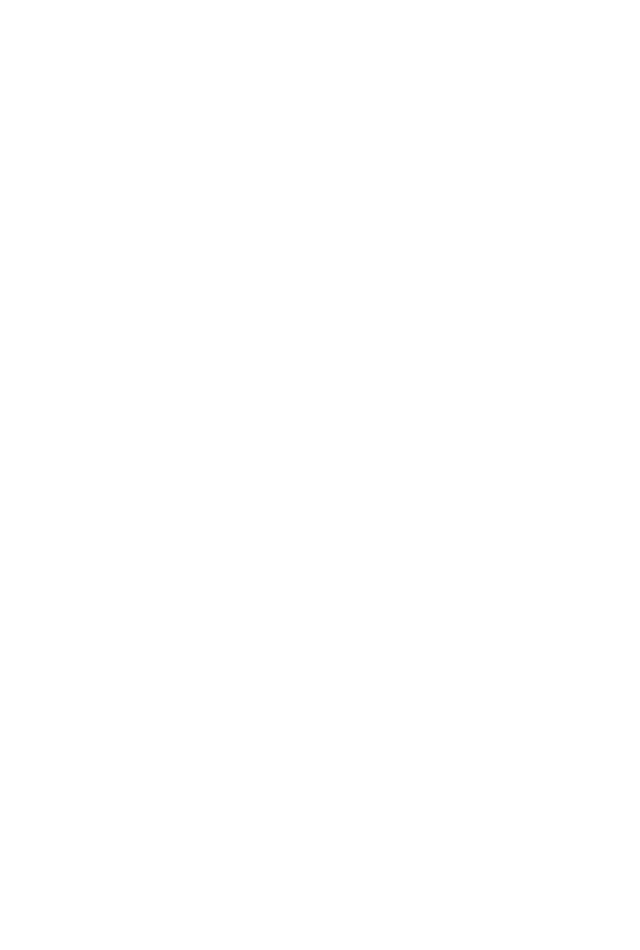
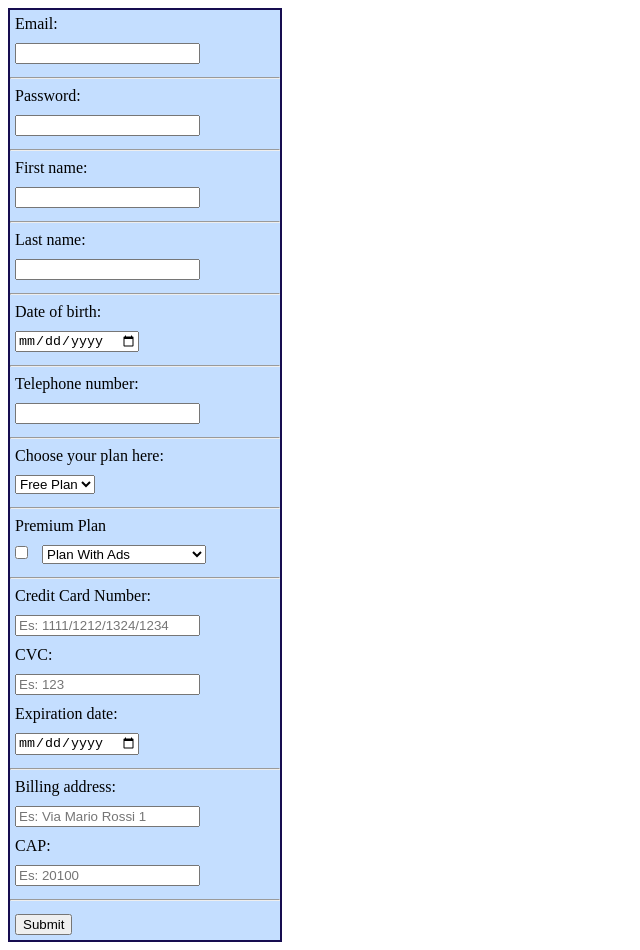
Before and after one commit to iowaKnot/Exercises-FS19-TM, a plain HTML site: page FORM_Ex/start.html in a window 1280 px wide. Shown: the whole page, without its empty margins (0-640 px from the left). Before the commit the page ends 800 px from the top, so only its background shows below. Drawn offline with Linux system fonts and the light colour scheme.

Commit message:
Edited form exercise

```diff
--- a/FORM_Ex/start.html
+++ b/FORM_Ex/start.html
@@ -3,10 +3,7 @@
 <head>
   <meta http-equiv="X-UA-Compatible" content="IE=edge" />
   <meta charset="utf-8" />
-    <meta
-      name="viewport"
-      content="width=device-width, initial-scale=1.0, maximum-scale=1.0, user-scalable=no"
-    />
+  <meta name="viewport" content="width=device-width, initial-scale=1.0, maximum-scale=1.0, user-scalable=no" />
   <title>HTML Lesson</title>
   <style>
     label {
@@ -14,6 +11,54 @@
     }
   </style>
 </head>
-
-  <body></body>
+<body>
+  <form style="border: 2px rgb(22, 13, 80) solid; width: 270px; background-color: rgb(196, 222, 255); ">
+    <label for="email" id="email" style="margin: 5px">Email:</label>
+    <input type="email" name="email" style="margin: 5px">
+    <hr>
+    <label for="password" id="password" style="margin: 5px">Password:</label>
+    <input type="text" name="password" style="margin: 5px">
+    <hr>
+    <label for="first_name" style="margin: 5px">First name:</label>
+    <input type="text" name="first_name" style="margin: 5px">
+    <hr>
+    <label for="last_name" style="margin: 5px">Last name:</label>
+    <input type="text" name="last_name" style="margin: 5px">
+    <hr>
+    <label for="date" id="date" style="margin: 5px">Date of birth:</label>
+    <input type="date" name="date" style="margin: 5px">
+    <hr>
+    <label for="phone_num" id="phone_num" style="margin: 5px">Telephone number:</label>
+    <input type="number" name="phone_num" style="margin: 5px">
+    <hr>
+    <label for="free_plan" id="free_plan" style="margin: 5px">Choose your plan here:</label>
+    <select name="free_plan" id="free_plan" style="margin: 5px">
+      <option value="free_plan">Free Plan</option>
+    </select>
+    <hr>
+    <label for="premium" style="margin: 5px">Premium Plan</label>
+    <input type="checkbox" name="premium" value="premium_user" style="margin: 5px">
+    <select name="premium_plans" id="premium_plans" style="margin: 5px">
+      <option value="ads_plan">Plan With Ads</option>
+      <option value="standard_p_plan">Standard Premium Plan</option>
+      <option value="family_p_plan">Family Premium Plan</option>
+    </select>
+    <hr>
+    <label for="credit_card_num" id="credit_card_num" style="margin: 5px">Credit Card Number:</label>
+    <input type="number" name="credit_card_num" placeholder="Es: 1111/1212/1324/1234" style="margin: 5px">
+    <br>
+    <label for="CVC" id="CVC" style="margin: 5px">CVC:</label>
+    <input type="number" name="CVC" style="margin: 5px" placeholder="Es: 123">
+    <br>
+    <label for="expiration_date" id="expiration_date" style="margin: 5px">Expiration date:</label>
+    <input type="date" name="expiration_date" style="margin: 5px">
+    <hr>
+    <label for="billing_addres" id="billing_addres" style="margin: 5px">Billing address:</label>
+    <input type="text" name="billing_addres" style="margin: 5px" placeholder="Es: Via Mario Rossi 1">
+    <label for="CAP" id="CAP" style="margin: 5px">CAP:</label>
+    <input type="number" name="CAP" style="margin: 5px" placeholder="Es: 20100">
+    <hr>
+    <button style="margin: 5px">Submit</button>
+  </form>
+</body>
 </html>
```
Lines whose indentation alone changed are shown as unchanged.
